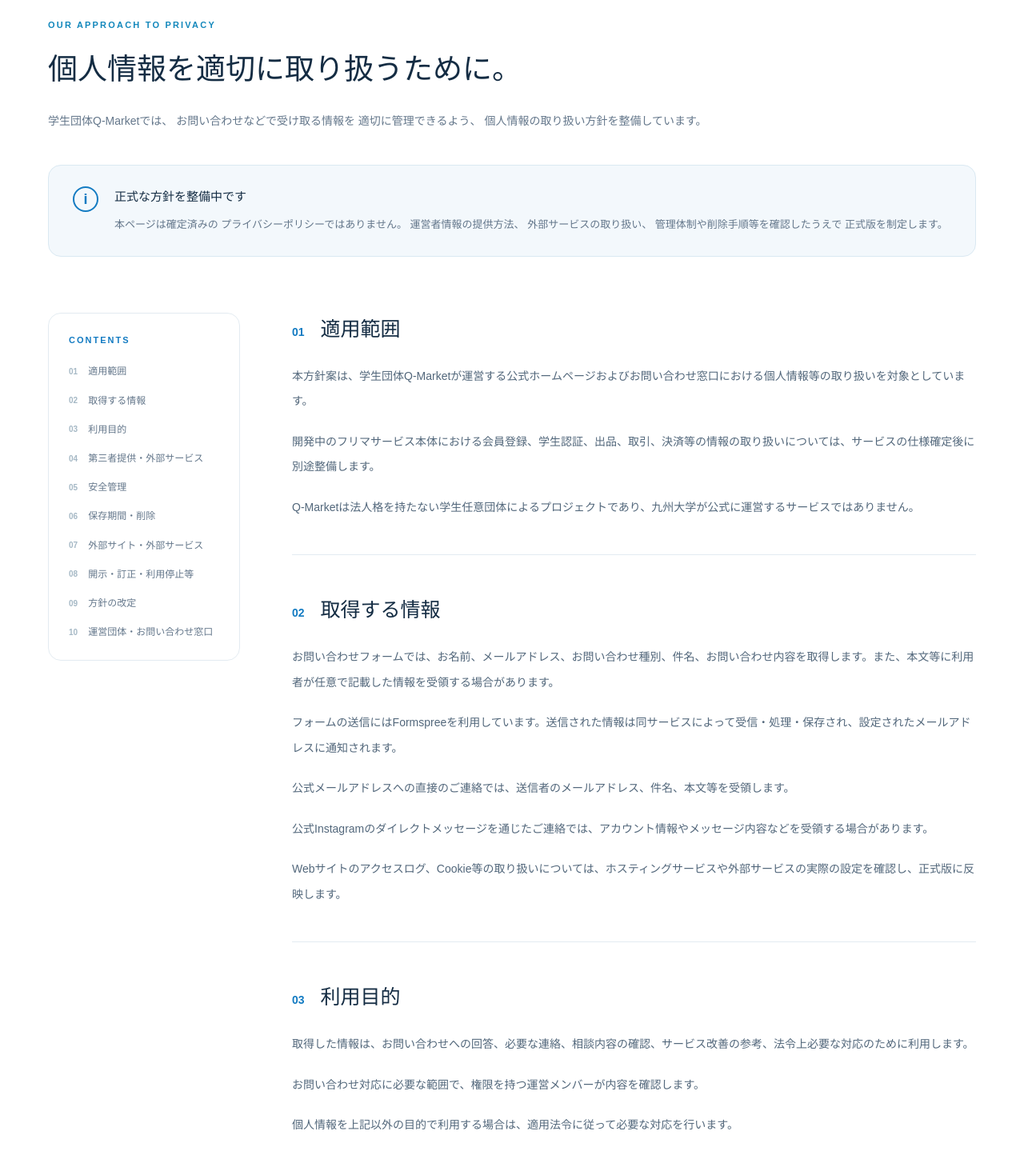
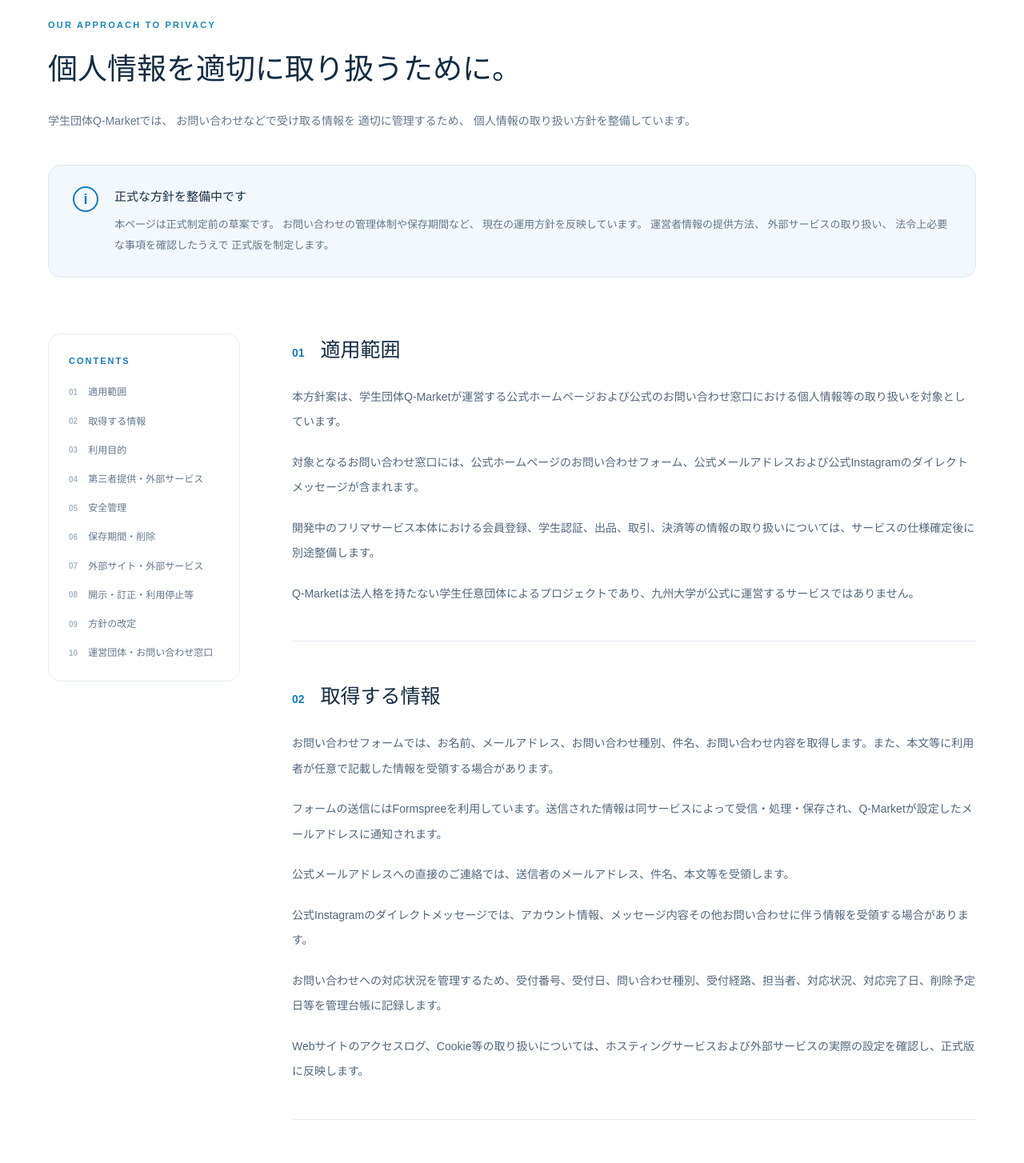
Before and after one commit to yuki0602666/q-market-website, a Next.js app: page /privacy in a window 1280 px wide. Shown: the part 820-2274 px from the top of the page at 80% size. Built offline with nearby package versions, Linux system fonts and the light colour scheme.

Commit message:
Update privacy policy draft

```diff
--- a/app/privacy/page.tsx
+++ b/app/privacy/page.tsx
@@ -1,12 +1,13 @@
 
 import type { Metadata } from "next";
 import Link from "next/link";
+
 import "./privacy.css";
 
 export const metadata: Metadata = {
   title: "プライバシーポリシー（準備中） | Q-Market",
   description:
-    "学生団体Q-Marketの公式サイトにおける個人情報の取り扱いに関する公開準備中の方針です。",
+    "学生団体Q-Marketの公式ホームページにおける個人情報の取り扱いについて、正式制定に向けて整備中の方針案です。",
   alternates: {
     canonical: "/privacy",
   },
@@ -24,7 +25,8 @@
     number: "01",
     title: "適用範囲",
     paragraphs: [
-      "本方針案は、学生団体Q-Marketが運営する公式ホームページおよびお問い合わせ窓口における個人情報等の取り扱いを対象としています。",
+      "本方針案は、学生団体Q-Marketが運営する公式ホームページおよび公式のお問い合わせ窓口における個人情報等の取り扱いを対象としています。",
+      "対象となるお問い合わせ窓口には、公式ホームページのお問い合わせフォーム、公式メールアドレスおよび公式Instagramのダイレクトメッセージが含まれます。",
       "開発中のフリマサービス本体における会員登録、学生認証、出品、取引、決済等の情報の取り扱いについては、サービスの仕様確定後に別途整備します。",
       "Q-Marketは法人格を持たない学生任意団体によるプロジェクトであり、九州大学が公式に運営するサービスではありません。",
     ],
@@ -35,10 +37,11 @@
     title: "取得する情報",
     paragraphs: [
       "お問い合わせフォームでは、お名前、メールアドレス、お問い合わせ種別、件名、お問い合わせ内容を取得します。また、本文等に利用者が任意で記載した情報を受領する場合があります。",
-      "フォームの送信にはFormspreeを利用しています。送信された情報は同サービスによって受信・処理・保存され、設定されたメールアドレスに通知されます。",
+      "フォームの送信にはFormspreeを利用しています。送信された情報は同サービスによって受信・処理・保存され、Q-Marketが設定したメールアドレスに通知されます。",
       "公式メールアドレスへの直接のご連絡では、送信者のメールアドレス、件名、本文等を受領します。",
-      "公式Instagramのダイレクトメッセージを通じたご連絡では、アカウント情報やメッセージ内容などを受領する場合があります。",
-      "Webサイトのアクセスログ、Cookie等の取り扱いについては、ホスティングサービスや外部サービスの実際の設定を確認し、正式版に反映します。",
+      "公式Instagramのダイレクトメッセージでは、アカウント情報、メッセージ内容その他お問い合わせに伴う情報を受領する場合があります。",
+      "お問い合わせへの対応状況を管理するため、受付番号、受付日、問い合わせ種別、受付経路、担当者、対応状況、対応完了日、削除予定日等を管理台帳に記録します。",
+      "Webサイトのアクセスログ、Cookie等の取り扱いについては、ホスティングサービスおよび外部サービスの実際の設定を確認し、正式版に反映します。",
     ],
   },
   {
@@ -46,8 +49,9 @@
     number: "03",
     title: "利用目的",
     paragraphs: [
-      "取得した情報は、お問い合わせへの回答、必要な連絡、相談内容の確認、サービス改善の参考、法令上必要な対応のために利用します。",
-      "お問い合わせ対応に必要な範囲で、権限を持つ運営メンバーが内容を確認します。",
+      "取得した情報は、お問い合わせへの回答、必要な連絡、相談内容の確認、対応履歴の管理、サービス改善の参考、法令上必要な対応のために利用します。",
+      "お問い合わせ対応および個人情報の管理は、現時点ではQ-Marketの代表者が担当しています。",
+      "将来、運営体制の変更によって担当者を追加する場合は、業務上必要な範囲に限って情報へのアクセスを認める方針です。",
       "個人情報を上記以外の目的で利用する場合は、適用法令に従って必要な対応を行います。",
     ],
   },
@@ -58,8 +62,10 @@
     paragraphs: [
       "個人データについては、法令で認められる場合を除き、本人の同意その他の適法な根拠なく第三者に提供しない方針です。",
       "公式ホームページのお問い合わせフォームにはFormspreeを利用しています。フォームに入力された情報はFormspreeに送信され、同サービスによって処理・保存されます。",
-      "お問い合わせ通知の受信および返信にはGmailを利用しています。また、広報および連絡窓口としてInstagramを利用しています。",
-      "外部サービスの利用に伴う情報の委託、国外での取り扱い、提供事業者による保護措置等については、各サービスの利用条件と設定を確認し、正式版に反映します。",
+      "お問い合わせ通知の受信および返信にはGoogleのGmailを利用し、対応状況等の管理にはGoogleスプレッドシートを利用しています。",
+      "広報およびお問い合わせ窓口としてInstagramを利用しています。Instagramのダイレクトメッセージで受け付けたお問い合わせも、必要な範囲で共通の管理台帳に記録します。",
+      "公式ホームページのホスティングにはVercelを利用しています。",
+      "外部サービスの利用に伴う情報処理の委託、国外での取り扱い、事業者による保護措置、適用される法的要件等については確認を継続しており、正式版の制定前に必要な事項を整理します。",
     ],
   },
   {
@@ -67,11 +73,11 @@
     number: "05",
     title: "安全管理",
     paragraphs: [
-      "取得した個人情報について、不正アクセス、漏えい、紛失、改ざん等を防ぐため、適切な管理体制を整備する方針です。",
-      "お問い合わせ情報へのアクセスは、業務上必要な運営メンバーに限定する方針とし、担当者ごとの権限管理を順次整備します。",
-      "公式Gmailのパスワードを複数人で共有せず、担当者ごとにアクセスを管理できる方法を採用する方針です。",
+      "Q-Marketでは、取得した個人情報への不正アクセス、漏えい、紛失、改ざん等を防ぐため、アカウントの認証保護、アクセス権限の制限、管理記録の作成等に取り組んでいます。",
+      "お問い合わせ対応と個人情報管理の最終責任者はQ-Marketの代表者です。現時点では代表者が問い合わせ対応、Gmail・Formspreeおよび管理台帳の管理を担当しています。",
+      "公式アカウントのパスワードを運営メンバー間で共有せず、今後担当者を追加する場合は各サービスで利用可能な適切な権限管理方法を確認します。",
       "お問い合わせフォームでは、Formspreeのスパム判定機能を利用しています。正常なお問い合わせでも、スパム判定によって通知や回答が遅れる場合があります。",
-      "パスワード、決済情報、学生証画像等の機密性の高い情報は、お問い合わせフォームから送信しないようお願いしています。",
+      "パスワード、決済情報、学生証画像等の機密性の高い情報は、お問い合わせフォームやInstagramのダイレクトメッセージから送信しないようお願いしています。",
     ],
   },
   {
@@ -79,10 +85,13 @@
     number: "06",
     title: "保存期間・削除",
     paragraphs: [
-      "お問い合わせ情報は、原則として対応完了後1年間保存し、保存期間の経過後に削除する運用方針です。ただし、法令上の義務や紛争への対応など、保存を継続する合理的な理由がある場合を除きます。",
-      "Formspreeの送信履歴については、利用プランに定められた保存期間が適用されます。現在利用している無料プランの送信履歴保存期間は30日です。",
-      "Gmailに保存されたお問い合わせ通知および返信履歴は、対応完了日を基準として保存期間を管理する方針です。",
-      "保存期間の管理と削除は、運営担当者が定期的に確認する運用とします。具体的な管理・削除手順は正式公開前に整備します。",
+      "お問い合わせに関する情報は、原則として対応完了後1年間を保存期間とする方針です。ただし、法令上の保存義務、紛争への対応その他保存を継続する合理的な理由がある場合は、必要な範囲で保存を継続することがあります。",
+      "お問い合わせの受付日、対応状況、対応完了日、削除予定日等は、Googleスプレッドシートの管理台帳で管理します。",
+      "個人情報管理台帳の定期点検日は毎月1日とし、代表者が保存期限の到来した案件や対応状況を確認します。保存期間の経過後は、継続保存の必要性を確認したうえで、対象情報を速やかに削除する方針です。",
+      "Gmailに保存された通知メールおよび返信履歴は、管理台帳の記録に基づいて削除対象を確認します。削除が必要な場合は、メール本文や添付ファイルだけでなく、関連する保存先についても確認します。",
+      "Instagramのダイレクトメッセージについても共通の管理台帳で期限を管理します。ただし、Instagram上でQ-Marketが削除できる情報の範囲には、サービスの仕様による制限があります。",
+      "Formspreeの管理画面上の送信履歴には、利用プランに応じた保存期間が適用されます。現在利用している無料プランでは、送信履歴の保存期間は30日と案内されています。Gmail等に残る情報については、これとは別に管理します。",
+      "削除作業の実施状況は管理台帳に記録します。関連するすべての外部サービスや相手方の環境からの完全な消去を保証するものではありません。",
     ],
   },
   {
@@ -91,8 +100,9 @@
     title: "外部サイト・外部サービス",
     paragraphs: [
       "公式ホームページからInstagramなどの外部サイトに移動した場合、移動先での情報の取り扱いには、当該サービスの規約やプライバシーポリシーが適用されます。",
-      "公式ホームページのホスティングにはVercelを利用しています。",
-      "外部サービスの利用状況や設定を確認し、必要に応じて本方針の内容を更新します。",
+      "Q-Marketでは、公式ホームページの運営にVercel、お問い合わせの受付にFormspree、連絡および管理にGoogleのサービス、広報および連絡窓口にInstagramを利用しています。",
+      "これらのサービスによるアクセスログ、Cookie、通信情報等の取り扱いについては、実際の設定および各サービスの公表資料を確認し、必要に応じて本方針を更新します。",
+      "外部サービスの仕様や利用条件の変更に応じて、利用方法や個人情報の管理方法を見直すことがあります。",
     ],
   },
   {
@@ -100,9 +110,10 @@
     number: "08",
     title: "開示・訂正・利用停止等",
     paragraphs: [
-      "個人情報の取り扱いに関するお問い合わせや、法令に基づく保有個人データの開示、訂正、利用停止、削除等の請求については、公式メールアドレスで受け付けます。",
-      "本人の個人データに関する請求については、必要な範囲で本人確認を行ったうえで、適用法令に従って対応します。",
-      "本人確認の際には、請求内容に照らして必要以上の個人情報を求めないよう配慮します。具体的な受付・回答手順は正式公開前に整備します。",
+      "個人情報の取り扱いに関するお問い合わせや、法令に基づく保有個人データの開示、訂正、利用停止、削除等の請求については、Q-Marketの公式メールアドレスで受け付けます。",
+      "請求を受け付けた場合は、代表者が内容を確認し、必要な範囲で本人確認を行ったうえで、適用法令に従って対応します。",
+      "本人確認の際には、請求内容に照らして必要以上の個人情報を取得しないよう配慮します。本人確認の方法や回答手順については、正式版の制定前に必要な事項を整理します。",
+      "請求の内容や適用法令によっては、全部または一部のご希望に対応できない場合があります。その場合は、法令に従って必要な説明を行います。",
     ],
   },
   {
@@ -110,8 +121,9 @@
     number: "09",
     title: "方針の改定",
     paragraphs: [
-      "法令、サービス内容、運営体制、利用する外部サービス等の変化に応じて、本方針の内容を見直します。",
-      "正式版の制定日および改定日については、方針の確定後に掲載します。",
+      "法令、サービス内容、運営体制、利用する外部サービス等の変化に応じて、本方針を見直します。",
+      "現在掲載している内容は正式制定前の草案であり、運営者情報の提供方法や外部サービスの取り扱いなど、確認が必要な事項が残っています。",
+      "正式版の制定日および改定日は、方針の確定後に本ページへ掲載します。",
     ],
   },
 ];
@@ -151,7 +163,7 @@
           </p>
 
           <div className="privacy-draft-badge">
-            正式公開前の方針案
+            正式制定前の草案
           </div>
         </div>
       </section>
@@ -170,7 +182,7 @@
             <p>
               学生団体Q-Marketでは、
               お問い合わせなどで受け取る情報を
-              適切に管理できるよう、
+              適切に管理するため、
               個人情報の取り扱い方針を整備しています。
             </p>
           </div>
@@ -184,11 +196,12 @@
               <h3>正式な方針を整備中です</h3>
 
               <p>
-                本ページは確定済みの
-                プライバシーポリシーではありません。
+                本ページは正式制定前の草案です。
+                お問い合わせの管理体制や保存期間など、
+                現在の運用方針を反映しています。
                 運営者情報の提供方法、
                 外部サービスの取り扱い、
-                管理体制や削除手順等を確認したうえで
+                法令上必要な事項を確認したうえで
                 正式版を制定します。
               </p>
             </div>
@@ -279,6 +292,13 @@
                   </div>
 
                   <div>
+                    <strong>個人情報管理責任者</strong>
+                    <span>
+                      Q-Market代表者
+                    </span>
+                  </div>
+
+                  <div>
                     <strong>公式メールアドレス</strong>
                     <span>
                       <a href={`mailto:${email}`}>
@@ -310,12 +330,10 @@
                   </div>
 
                   <div>
-                    <strong>
-                      運営者情報の提供
-                    </strong>
+                    <strong>運営者情報の提供</strong>
                     <span>
                       法令に基づく情報提供に関する
-                      ご連絡は、公式メールアドレスで
+                      お問い合わせは、公式メールアドレスで
                       受け付けています。
                     </span>
                   </div>
@@ -323,7 +341,7 @@
                   <div>
                     <strong>制定日</strong>
                     <span className="privacy-pending">
-                      正式版の制定時に記載
+                      未制定（正式版の制定時に記載）
                     </span>
                   </div>
                 </div>
@@ -332,25 +350,23 @@
                   <p>
                     運営団体の名称・住所その他、
                     法令に基づき提供が必要な
-                    運営者情報についてのお問い合わせは、
-                    公式メールアドレスで
-                    受け付けています。
+                    運営者情報に関するお問い合わせは、
+                    公式メールアドレスで受け付けています。
                   </p>
 
                   <p>
                     お申し出の内容を確認し、
-                    適用法令に従って
-                    遅滞なく対応します。
+                    適用法令に従って対応します。
                     法令上必要な提供情報の範囲と
-                    対応手順は、正式公開前に
-                    確認・整備します。
+                    対応手順については、
+                    現在確認を進めています。
                   </p>
 
                   <p>
                     運営者情報の照会と、
                     ご本人の保有個人データに関する
-                    開示等の請求は、内容に応じて
-                    区別して対応します。
+                    開示等の請求は、
+                    内容に応じて区別して対応します。
                   </p>
                 </div>
               </section>
@@ -359,10 +375,14 @@
                 <span>IMPORTANT NOTICE</span>
 
                 <p>
-                  本ページは公開準備段階の方針案です。
-                  正式公開前に運営情報の提供方法、
-                  外部サービスの条件、個人情報の管理・
-                  削除手順を確認して正式版を制定します。
+                  本ページは正式制定前の草案です。
+                  個人情報管理の運用方針を反映していますが、
+                  法定運営者情報の提供方法、
+                  外部サービスの個人情報処理条件、
+                  請求対応手順等には
+                  未確認の事項があります。
+                  必要な確認を完了したうえで
+                  正式版を制定します。
                 </p>
               </div>
             </div>
```
